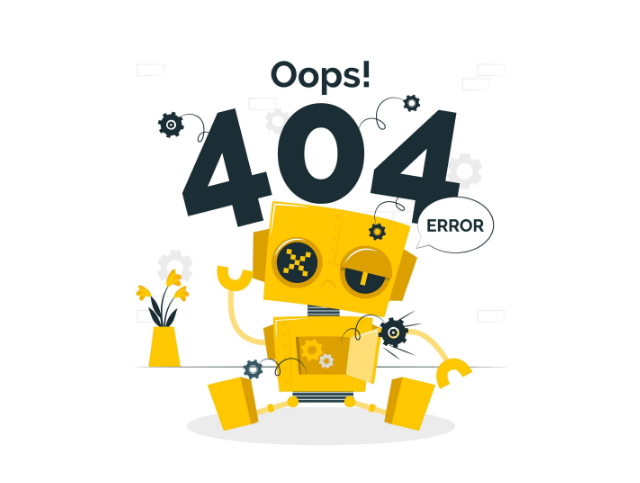
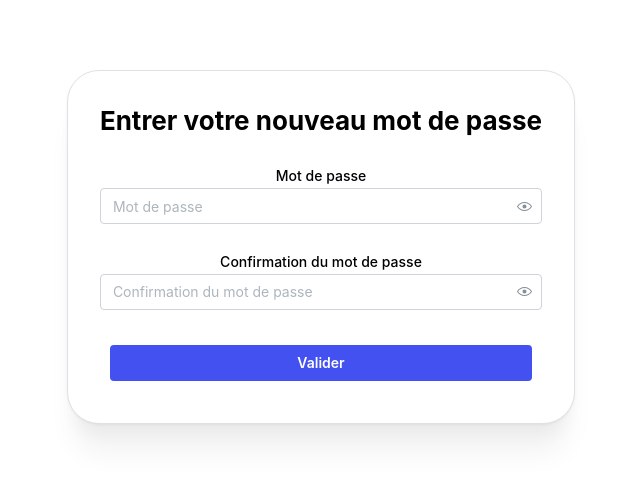
Before and after one commit to pingducky/password-protector-front, a React (Vite) app: page /reset-password in a window 1280 px wide. Before the commit this address had no page. Shown: the part 153-636 px from the top of the page, without its empty margins (319-959 px from the left). Built offline with nearby package versions, Linux system fonts and the light colour scheme.

Commit message:
Change password

```diff
--- a/src/App.tsx
+++ b/src/App.tsx
@@ -5,6 +5,7 @@ import Dashboard from './pages/Dashboard/Dashboard';
 import Register from './pages/Register';
 import Login from './pages/Login';
 import ResetPassword from './pages/ResetPassword';
+import ChangePassword from "./pages/ChangePassword.tsx";
 
 const router = createBrowserRouter(
     [
@@ -31,6 +32,10 @@ const router = createBrowserRouter(
                 {
                     path: '/resetPassword',
                     element: <ResetPassword/>
+                },
+                {
+                    path: '/reset-password',
+                    element: <ChangePassword/>
                 }
             ]
         }
--- a/src/api/Dashboard.ts
+++ b/src/api/Dashboard.ts
@@ -1,5 +1,5 @@
 import { getQuery } from "../utils/apiUtils"
 
 export const getElementsByUsername = async (username: string) => {
-    return getQuery<BasicElement[]>(`elements/user/${username}`)
+    return await getQuery<BasicElement[]>(`elements/user/${username}`)
 }
--- a/src/api/User.ts
+++ b/src/api/User.ts
@@ -9,6 +9,14 @@ export const connectUser = async (username: string, password: string) => {
     return await fetchWithoutAuth<BasicResponse, UserConnectRequest>(`user/login`, { username, password });
 }
 
+export const resetPasswordSendMail = async (email: string) => {
+    return await postQuery<BasicResponse>(`user/sendMailPasswordReset`, { mail: email });
+}
+
+export const resetPassword = async (token: string, password: string) => {
+    return await postQuery<BasicResponse, UpdatePasswordRequest>(`user/changePassword`, {token, password});
+}
+
 export const getUserByEmail = async (email: string) => {
     return await getQuery<User>(`user/email/${email}`);
 }
--- a/src/components/shared/Navbar.tsx
+++ b/src/components/shared/Navbar.tsx
@@ -13,6 +13,10 @@ export default function Navbar() {
 
     const handleRegisterClick = () => {
         navigate("/register");
+    }
+
+    const handleDisconnectClick = () => {
+        console.log("Déconnexion");
     }
 
     return (
@@ -37,6 +41,9 @@ export default function Navbar() {
                                              text={"Connexion"}/>}
                         {location.pathname !== "/register" &&
                             <CustomizeButton type={"button"} onClick={handleRegisterClick} text={"Inscription"}/>}
+
+                        {location.pathname !== "/register" || location.pathname!== "/login" &&
+                            <CustomizeButton type={"button"} onClick={handleDisconnectClick} text={"Déconnexion"}/>}
                     </Group>
                 </Group>
             </AppShell.Header>
--- /dev/null
+++ b/src/pages/ChangePassword.tsx
@@ -0,0 +1,85 @@
+import {Center, Flex, Paper, PasswordInput, Title} from "@mantine/core";
+import CustomizeButton from "../components/shared/CustomizeButton.tsx";
+import {useNavigate, useLocation} from "react-router-dom";
+import {useState} from "react";
+import {resetPassword} from "../api/User.ts";
+
+export default function ChangePassword() {
+    const navigate = useNavigate();
+
+    const location = useLocation();
+    const searchParams = new URLSearchParams(location.search);
+    const token = searchParams.get('token');
+
+    const [password, setPassword] = useState('');
+    const [confirmPass, setConfirmPass] = useState('');
+
+    const [errorPassword, setErrorPassword] = useState<string | boolean>(false);
+    const [errorConfirmPass, setErrorConfirmPass] = useState<string | boolean>(false);
+
+    const [passwordChanged, setPasswordChanged] = useState(false);
+
+    const passRegex = /^(?=.*[a-z])(?=.*[A-Z])(?=.*\d)(?=.*[@$!%*?&])[A-Za-z\d@$!%*?&]{8,}$/;
+
+    const handleResetPass = () => {
+        if (password.length <= 8) {
+            setErrorPassword('Le mot de passe doit contenir au moins 8 caractères');
+        }else if(!passRegex.test(password)){
+            setErrorPassword(false);
+            setErrorPassword('Le mot de passe doit contenir au moins une majuscule, une minuscule et un chiffre');
+        } else if (password !== confirmPass) {
+            setErrorPassword(false);
+            setErrorConfirmPass('Les mots de passe ne correspondent pas');
+        } else {
+            setErrorPassword(false);
+            setErrorConfirmPass(false);
+
+            resetPassword(token, password).then((response) => {
+                if (response?.data.message == "Token expired") {
+                    console.log('Token expiré veuillez recommencer votre demande de réinitialisation de mdp !');
+                }else if (response?.data.message == "Error") {
+                    console.log('Erreur !');
+                }else {
+                    console.log('Mot de passe modifié avec succès !');
+                    setPasswordChanged(true);
+                }
+            });
+        }
+    }
+
+    return (
+        <Paper shadow="xl" radius="xl" withBorder p="xl">
+            <Flex direction='column' align={Center}>
+                {!passwordChanged ? (
+                    // Render form if password has not been changed
+                    <>
+                        <Title order={2} lineClamp={2} mb={25}>Entrer votre nouveau mot de passe</Title>
+                        <PasswordInput
+                            label="Mot de passe"
+                            placeholder="Mot de passe"
+                            mb={25}
+                            error={errorPassword}
+                            value={password}
+                            onChange={(event) => setPassword(event.currentTarget.value)}
+                        />
+                        <PasswordInput
+                            label="Confirmation du mot de passe"
+                            placeholder="Confirmation du mot de passe"
+                            mb={25}
+                            error={errorConfirmPass}
+                            value={confirmPass}
+                            onChange={(event) => setConfirmPass(event.currentTarget.value)}
+                        />
+                        <CustomizeButton text="Valider" type="button" onClick={handleResetPass}/>
+                    </>
+                ) : (
+                    // Render success message and navigation button if password has been changed
+                    <>
+                        <Title order={2} lineClamp={2} mb={25}>Mot de passe modifié avec succès</Title>
+                        <CustomizeButton text="Aller à la connexion" type="button" onClick={() => navigate('/login')}/>
+                    </>
+                )}
+            </Flex>
+        </Paper>
+    )
+}
--- a/src/pages/Dashboard/Dashboard.tsx
+++ b/src/pages/Dashboard/Dashboard.tsx
@@ -19,7 +19,7 @@ export default function Dashboard() {
     useEffect(() => {
         getElementsByUsername('mistervinvin').then((response) => {
             if (response?.ok) {
-                setUserElements(response as BasicElement[]);
+                setUserElements(response.data as BasicElement[]);
             }
         });
     }, []);
--- a/src/pages/Login.tsx
+++ b/src/pages/Login.tsx
@@ -30,7 +30,7 @@ export default function Login() {
             setErrorPassword(false);
             connectUser(username, password).then((response) => {
                 if (response.status === 200) {
-                    navigate('/dashboard')
+                    navigate('/dashboard');
                 } else {
                     setErrorPassword('Identifiant ou mot de passe incorrect.');
                 }
--- a/src/pages/ResetPassword.tsx
+++ b/src/pages/ResetPassword.tsx
@@ -2,6 +2,7 @@ import {Center, Flex, Paper, TextInput, Title} from "@mantine/core";
 import CustomizeButton from "../components/shared/CustomizeButton";
 import {useNavigate} from "react-router-dom";
 import {useState} from "react";
+import {resetPasswordSendMail} from "../api/User.ts";
 
 export default function ResetPassword() {
     const navigate = useNavigate();
@@ -10,10 +11,18 @@ export default function ResetPassword() {
 
     const emailRegex = /^[a-zA-Z0-9._%+-]+@[a-zA-Z0-9.-]+\.[a-zA-Z]{2,}$/;
 
+    const [message, setMessage] = useState("");
 
     const handleClickResetEmail = () => {
         if (email.length <= 3 || !emailRegex.test(email)) {
             setErrorEmail('Le format de l\'email est invalide');
+        }else{
+            resetPasswordSendMail(email).then((response) => {
+            if(response?.status === 200){
+                setMessage("Un email de récupération de mot de passe vous a été envoyé");
+            }else{
+                setMessage("Un email de récupération de mot de passe vous a été envoyé");
+            }});
         }
     }
 
@@ -35,6 +44,7 @@ export default function ResetPassword() {
                     text="Retour à l'espace de connexion"
                     type="button"
                 />
+                <p>{message}</p>
             </Flex>
         </Paper>
     )
```
Also changed, not shown: type.d.ts (+10 -0 lines).
